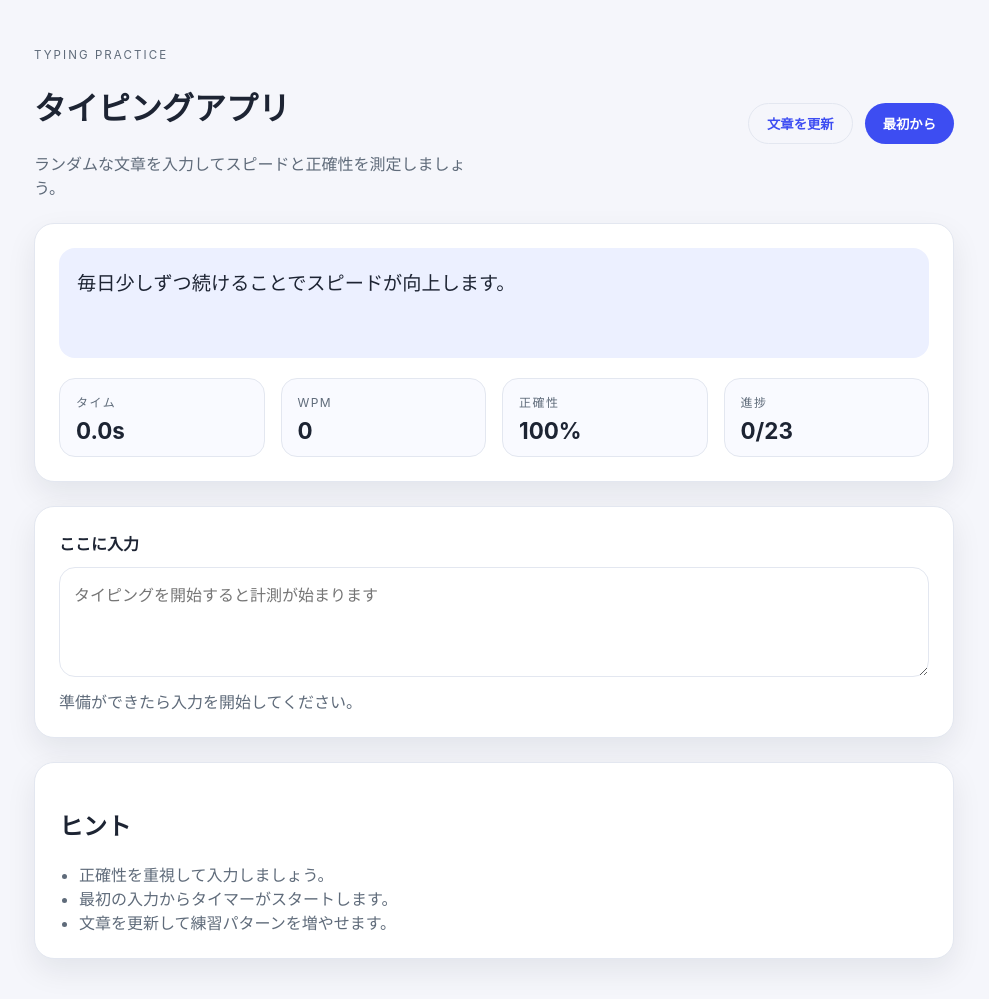
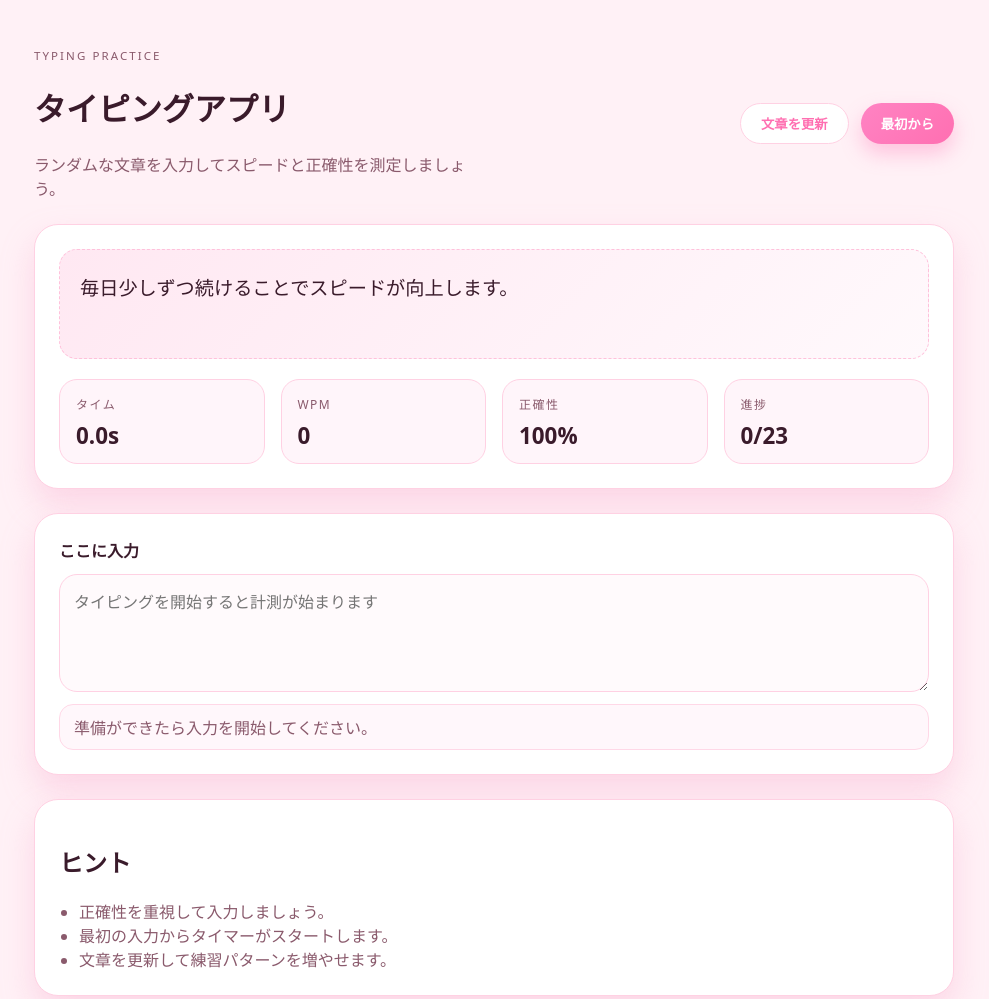
Before and after one commit to naviiwan/ChatGPT_CodingAgent, a plain HTML site: page index.html in a window 1280 px wide. Shown: the top 999 px of the page, without its empty margins (146-1135 px from the left). Drawn offline with Linux system fonts and the light colour scheme.

Commit message:
Update styles.css

```diff
--- a/styles.css
+++ b/styles.css
@@ -1,14 +1,15 @@
 :root {
   color-scheme: light;
-  font-family: "Inter", "Noto Sans JP", system-ui, sans-serif;
-  --bg: #f5f6fb;
+  font-family: "M PLUS Rounded 1c", "Noto Sans JP", system-ui, sans-serif;
+  --bg: #fff1f6;
   --panel: #ffffff;
-  --primary: #3d4df2;
-  --primary-dark: #2c38c9;
-  --text: #1d2433;
-  --muted: #5f6b7a;
-  --accent: #ecf0ff;
-  --border: #e3e7f0;
+  --primary: #ff6fb1;
+  --primary-dark: #f0559a;
+  --text: #3a1b2b;
+  --muted: #8a5a6c;
+  --accent: #ffe4ef;
+  --border: #ffd1e3;
+  --shadow: rgba(247, 163, 201, 0.35);
 }
 
 * {
@@ -24,7 +25,7 @@ body {
 .app {
   max-width: 960px;
   margin: 48px auto;
-  padding: 0 20px 40px;
+  padding: 0 20px 56px;
   display: flex;
   flex-direction: column;
   gap: 24px;
@@ -60,24 +61,26 @@ body {
 
 .button {
   border: none;
-  background: var(--primary);
+  background: linear-gradient(135deg, #ff83c3, #ff6fb1);
   color: #fff;
-  padding: 10px 18px;
+  padding: 10px 20px;
   border-radius: 999px;
   font-weight: 600;
   cursor: pointer;
-  transition: transform 0.15s ease, background 0.15s ease;
+  transition: transform 0.15s ease, box-shadow 0.15s ease;
+  box-shadow: 0 10px 20px rgba(255, 111, 177, 0.35);
 }
 
 .button:hover {
-  background: var(--primary-dark);
-  transform: translateY(-1px);
+  transform: translateY(-2px);
+  box-shadow: 0 12px 24px rgba(255, 111, 177, 0.4);
 }
 
 .button--ghost {
-  background: transparent;
+  background: #fff;
   color: var(--primary);
   border: 1px solid var(--border);
+  box-shadow: none;
 }
 
 .button--ghost:hover {
@@ -86,9 +89,9 @@ body {
 
 .panel {
   background: var(--panel);
-  border-radius: 20px;
+  border-radius: 24px;
   padding: 24px;
-  box-shadow: 0 12px 30px rgba(15, 23, 42, 0.08);
+  box-shadow: 0 16px 32px var(--shadow);
   border: 1px solid var(--border);
 }
 
@@ -106,20 +109,21 @@ body {
 
 .target-text {
   font-size: 1.2rem;
-  line-height: 1.8;
+  line-height: 1.9;
   margin-bottom: 20px;
-  padding: 18px;
-  border-radius: 16px;
-  background: var(--accent);
+  padding: 20px;
+  border-radius: 18px;
+  background: linear-gradient(135deg, #ffe8f2, #fff9fc);
   min-height: 110px;
+  border: 1px dashed #ffc1db;
 }
 
 .target-text span.correct {
-  color: #0c8a47;
+  color: #d64386;
 }
 
 .target-text span.incorrect {
-  color: #c81e1e;
+  color: #ff4d88;
   text-decoration: underline;
 }
 
@@ -130,8 +134,8 @@ body {
 }
 
 .stat {
-  background: #f9faff;
-  border-radius: 16px;
+  background: #fff5fa;
+  border-radius: 18px;
   padding: 12px 16px;
   border: 1px solid var(--border);
 }
@@ -155,26 +159,29 @@ body {
 }
 
 .typing-input {
-  border-radius: 16px;
+  border-radius: 18px;
   border: 1px solid var(--border);
   padding: 14px;
   font-size: 1rem;
   resize: vertical;
   min-height: 90px;
   font-family: inherit;
-main
+  background: #fffafc;
 }
 
 .typing-input:focus {
   outline: 2px solid var(--primary);
   border-color: transparent;
-main
+  box-shadow: 0 0 0 6px rgba(255, 111, 177, 0.2);
 }
 
 .feedback {
   margin: 0;
   color: var(--muted);
-main
+  background: #fff7fb;
+  padding: 10px 14px;
+  border-radius: 14px;
+  border: 1px solid #ffd8e7;
 }
 
 @media (max-width: 720px) {
```
